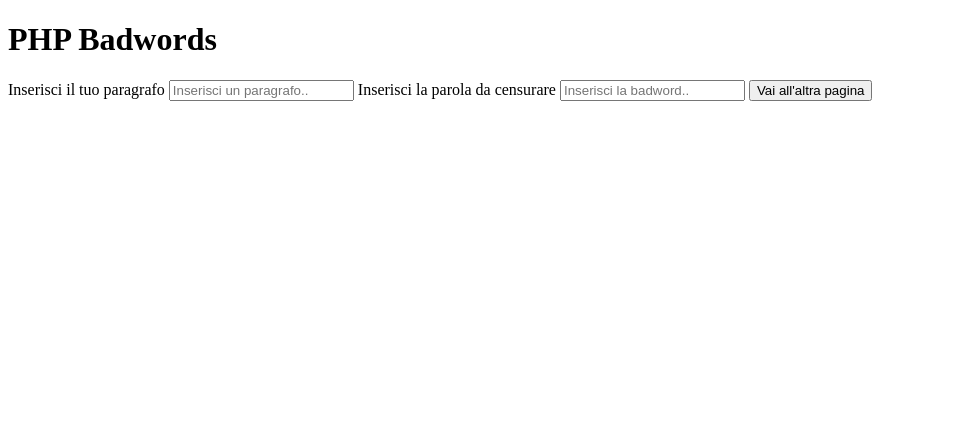
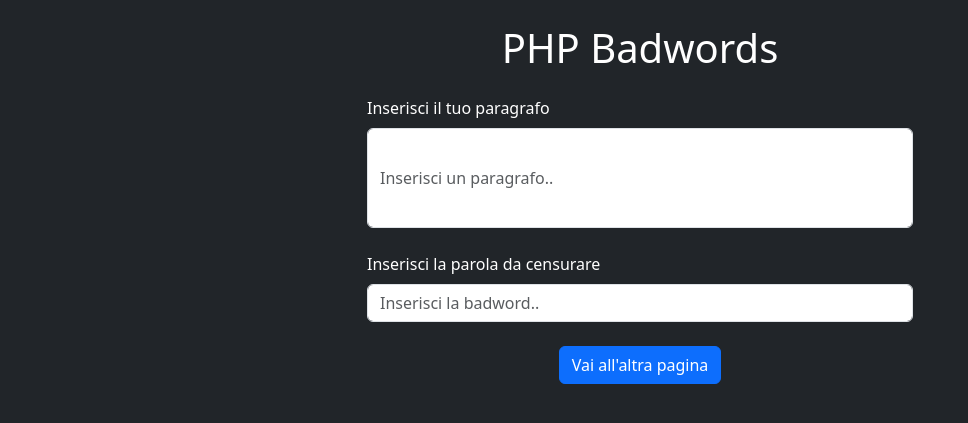
Before and after one commit to Drew0004/php-badwords, a PHP site: page / in a window 1280 px wide. Shown: the top 423 px of the page, without its empty margins (0-968 px from the left). Run offline with PHP 8.4, Linux system fonts and the light colour scheme.

Commit message:
fix style

```diff
--- a/index.php
+++ b/index.php
@@ -4,25 +4,37 @@
         <meta charset="UTF-8">
         <meta name="viewport" content="width=device-width, initial-scale=1.0">
         <title>Home Page Form</title>
+
+        <link href="https://cdn.jsdelivr.net/npm/bootstrap@5.3.2/dist/css/bootstrap.min.css" rel="stylesheet" integrity="sha384-T3c6CoIi6uLrA9TneNEoa7RxnatzjcDSCmG1MXxSR1GAsXEV/Dwwykc2MPK8M2HN" crossorigin="anonymous">
     </head>
-<body>
-    <h1>PHP Badwords</h1>
+<body class="bg-dark">
+    <div class="container">
+        <div class="row d-flex justify-content-center">
+            <h1 class="text-white text-center my-4">PHP Badwords</h1>
+            <div class="col-6">
                 <form action="./usertext.php" method="GET">
-
-        <label for="user-text">
+                    <div>
+                        <label class="text-white mb-2" for="user-text">
                             Inserisci il tuo paragrafo
                         </label>
-        <input id="user-text" type="textarea" name="paragraph" placeholder="Inserisci un paragrafo..">
-
-        <label for="user-text">
+                    </div>
+                        <input class="mb-4 w-100 form-control" id="user-text" type="textarea" name="paragraph" placeholder="Inserisci un paragrafo.." style="height: 100px">
+                    <div>
+                        <label class="text-white mb-2" for="user-text">
                             Inserisci la parola da censurare
                         </label>
-        <input id="user-text" type="text" name="badword" placeholder="Inserisci la badword..">
-
-        <button type="submit">
+                    </div>
+                        <input class="mb-4 w-100 form-control" id="user-text" type="text" name="badword" placeholder="Inserisci la badword..">
+                    <div class="text-center">
+                        <button class="btn btn-primary" type="submit">
                             Vai all'altra pagina
                         </button>
+                    </div>
 
                 </form>
+            </div>
+        </div>
+    </div>
+    <script src="https://cdn.jsdelivr.net/npm/bootstrap@5.3.2/dist/js/bootstrap.bundle.min.js" integrity="sha384-C6RzsynM9kWDrMNeT87bh95OGNyZPhcTNXj1NW7RuBCsyN/o0jlpcV8Qyq46cDfL" crossorigin="anonymous"></script>
 </body>
 </html>
```
Also changed, not shown: usertext.php (+15 -7 lines). Lines whose indentation alone changed are shown as unchanged.
